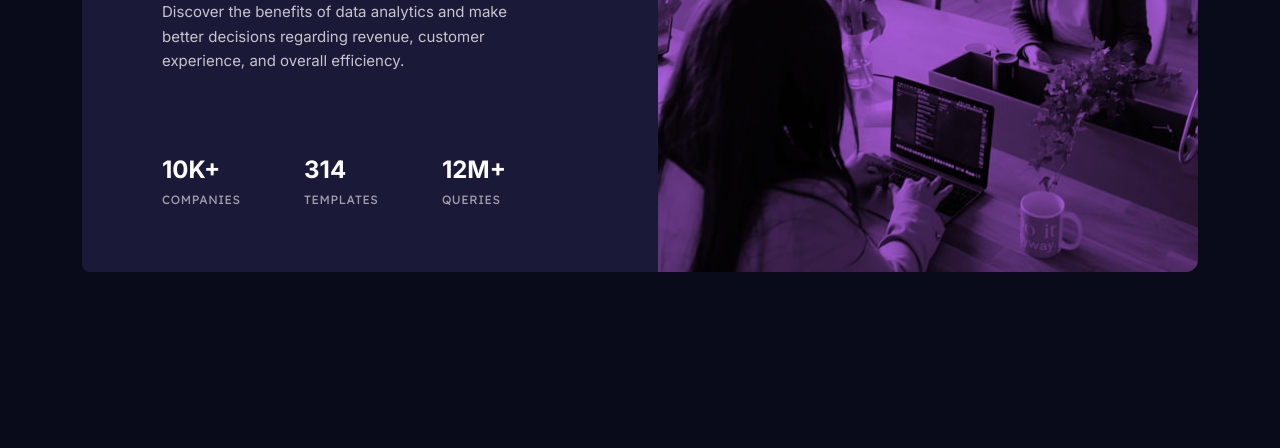
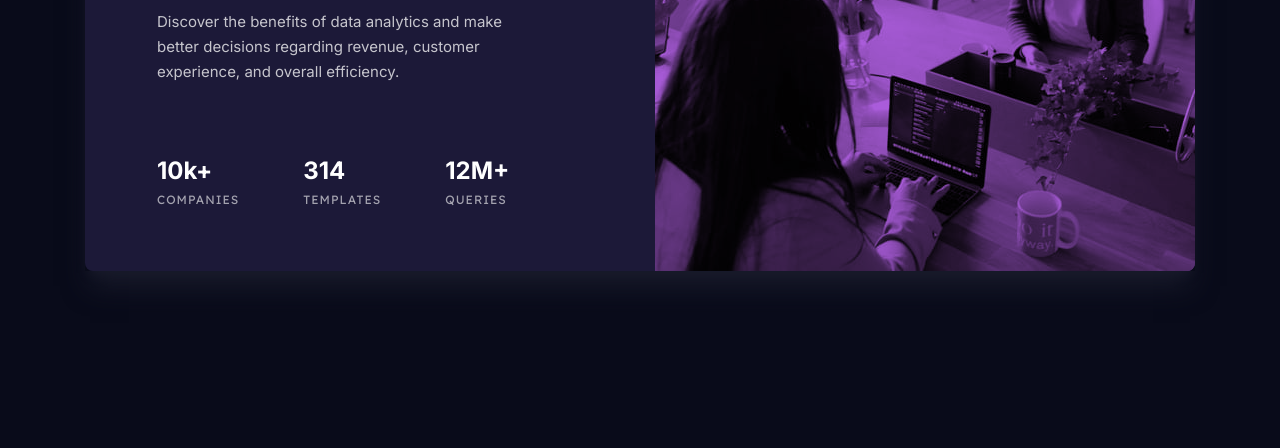
Before and after one commit to castx1981/Stats-preview-card-component, a website: page index.html in a window 1280 px wide. Shown: the part 352-800 px from the top of the page. Drawn offline with nearby package versions, Linux system fonts and the light colour scheme; files that its build step writes are made by us from their sources.

Commit message:
Restyle based on figma design

```diff
--- a/index.html
+++ b/index.html
@@ -12,38 +12,42 @@
 </head>
 <body>
 <!--Global Container-->
-<div class="flex items-center justify-center min-h-screen bg-very-dark-blue">
+<div class="flex items-center justify-center min-h-screen bg-veryDarkBlue">
   <!--  Card Container  -->
-  <div class="max-w-[327px] mx-6 my-10 flex flex-col bg-soft-violet rounded-xl xl:max-w-full xl:flex-row-reverse">
-    <!-- Banner -->
+  <div class="max-w-[327px] shadow-xl shadow-darkBlue xl:max-w-fit xl:flex xl:flex-row-reverse">
+    <!-- Banner Area -->
+    <div class="bg-softViolet rounded-t-lg xl:w-[540px] xl:rounded-none xl:rounded-r-lg">
       <picture>
         <source media="(min-width: 1280px)" srcset="images/image-header-desktop.jpg" />
-      <img class="rounded-t-lg mix-blend-multiply xl:rounded-r-lg xl:rounded-l-none xl:w-full xl:h-full"
+        <img class="rounded-t-lg mix-blend-multiply xl:rounded-none xl:rounded-r-lg"
              src="images/image-header-mobile.jpg"
-           alt="header"/>
+             alt=""/>
       </picture>
-    <!-- Content Container -->
-    <div class="px-6 py-10 bg-dark-desaturated-blue rounded-b-lg xl:pl-20 xl:pr-24 xl:py-16 xl:w-[36rem] xl:rounded-l-lg xl:rounded-r-none">
-      <h1 class="font-inter font-bold text-3xl text-white text-center xl:text-4xl xl:text-left">
-        Get <span class="text-soft-violet">insights</span> that help your business grow.
+    </div>
+    <!-- Content Area -->
+    <div class="px-8 pt-10 pb-8 bg-darkDesaturatedBlue rounded-b-lg xl:w-[570px] xl:pl-18 xl:pt-18 xl:pr-24 xl:rounded-none xl:rounded-l-lg">
+      <div class="font-inter text-center xl:text-left">
+        <h1 class="font-bold text-[1.75rem]/[1.14] text-white xl:text-4xl/[1.22]">
+          Get <span class="text-softViolet">insights</span> that help your business grow.
         </h1>
-      <p class="mt-6 px-2 font-inter text-white/75 text-body text-center xl:text-left xl:mt-8 xl:px-0 xl:pr-4">
+        <p class="mt-4 text-[0.9375rem]/[1.67] text-white/75 xl:mt-6 xl:pr-7">
           Discover the benefits of data analytics and make better decisions regarding revenue, customer
           experience, and overall efficiency.
         </p>
-      <!-- stats -->
-      <div class="mt-10 flex flex-col justify-between items-center space-y-8 xl:mt-20 xl:pr-14 xl:flex-row xl:space-y-0">
-        <div class="flex flex-col items-center xl:items-start">
-          <h1 class="font-inter uppercase font-bold text-2xl text-white">10k+</h1>
-          <p class="pt-1.5 uppercase font-lexend-deca text-xs text-white/60 tracking-wider">companies</p>
       </div>
-        <div class="flex flex-col items-center xl:items-start">
-          <h1 class="font-inter uppercase font-bold text-2xl text-white">314</h1>
-          <p class="pt-1.5 uppercase font-lexend-deca text-xs text-white/60 tracking-wider">templates</p>
+      <!-- Stats -->
+      <div class="mt-10 flex flex-col items-center space-y-6 xl:mt-18 xl:flex-row xl:space-y-0 xl:space-x-16">
+        <div class="stats-section">
+          <h2>10k+</h2>
+          <h3>companies</h3>
         </div>
-        <div class="flex flex-col items-center xl:items-start">
-          <h1 class="font-inter uppercase font-bold text-2xl text-white">12m+</h1>
-          <p class="pt-1.5 uppercase font-lexend-deca text-xs text-white/60 tracking-wider">queries</p>
+        <div class="stats-section">
+          <h2>314</h2>
+          <h3>templates</h3>
+        </div>
+        <div class="stats-section">
+          <h2>12M+</h2>
+          <h3>queries</h3>
         </div>
       </div>
     </div>
--- a/input.css
+++ b/input.css
@@ -1,3 +1,12 @@
 @tailwind base;
 @tailwind components;
 @tailwind utilities;
+
+@layer base {
+    .stats-section h2 {
+        @apply font-inter font-bold text-2xl/[29px] text-white text-center xl:text-left
+    }
+    .stats-section h3 {
+        @apply mt-0.5 uppercase font-lexendDeca text-xs/[25px] tracking-[1px] text-white/60 text-center xl:text-left
+    }
+}
--- a/tailwind.config.js
+++ b/tailwind.config.js
@@ -3,21 +3,19 @@ module.exports = {
   content: ["./index.html"],
   theme: {
     extend: {
-      colors: {
-        'very-dark-blue': 'hsl(233, 47%, 7%)',
-        'dark-desaturated-blue': 'hsl(244, 38%, 16%)',
-        'soft-violet': 'hsl(277, 64%, 61%)',
-      },
       fontFamily: {
         'inter': ['Inter', 'sans-serif'],
-        'lexend-deca': ['"Lexend Deca"', 'sans-serif']
+        'lexendDeca': ['"Lexend Deca"', 'sans-serif']
       },
-      fontSize: {
-        'body': ['15px', {
-          lineHeight: '1.625',
-          fontWeight: '400',
-        }],
+      colors: {
+        'veryDarkBlue': 'hsl(233, 47%, 7%)',
+        'darkBlue': 'hsl(233, 28%, 13%)',
+        'darkDesaturatedBlue': 'hsl(246, 38%, 16%)',
+        'softViolet': 'hsl(277, 64%, 61%)',
       },
+      spacing: {
+        '18': '4.5rem',
+      }
     }
   },
   plugins: [],
```
Lines whose indentation alone changed are shown as unchanged.
